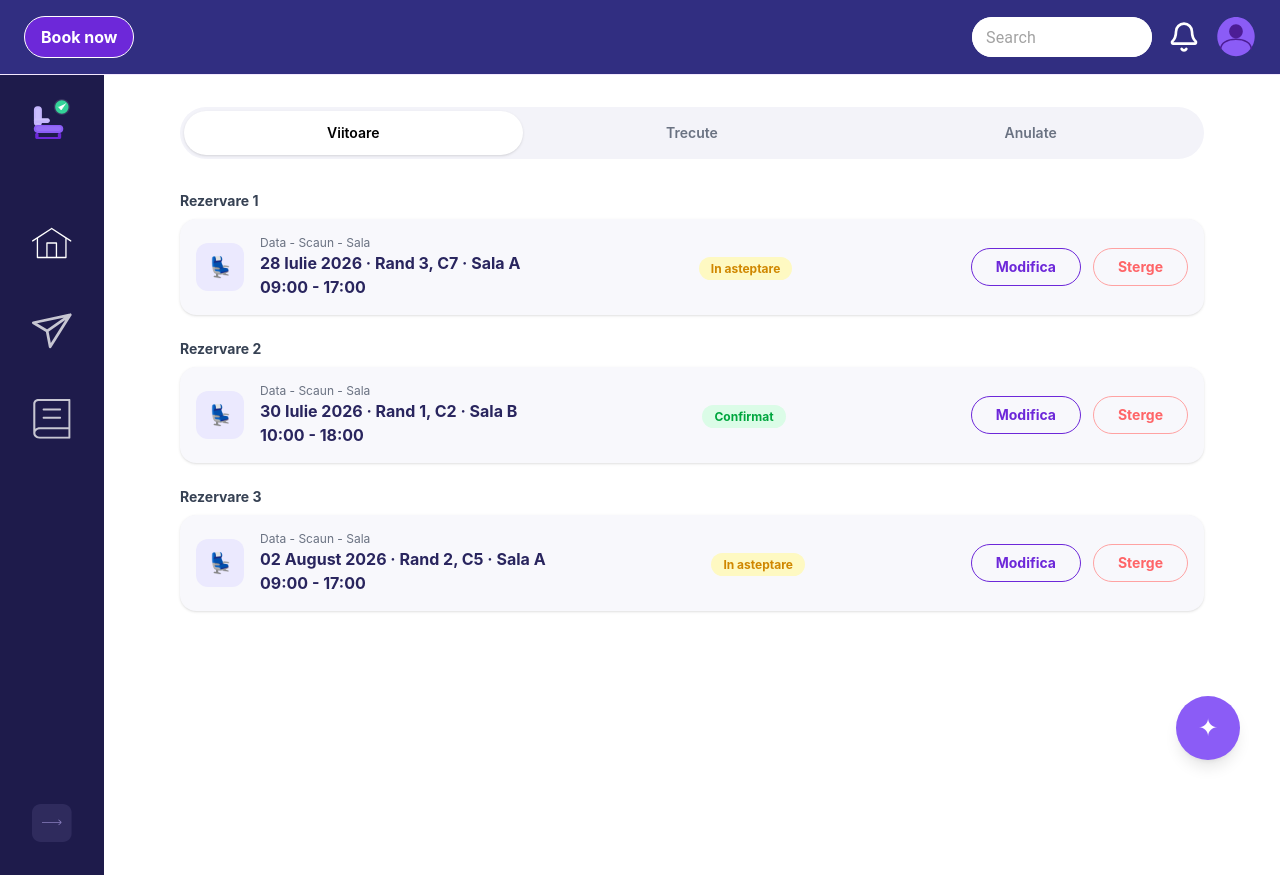
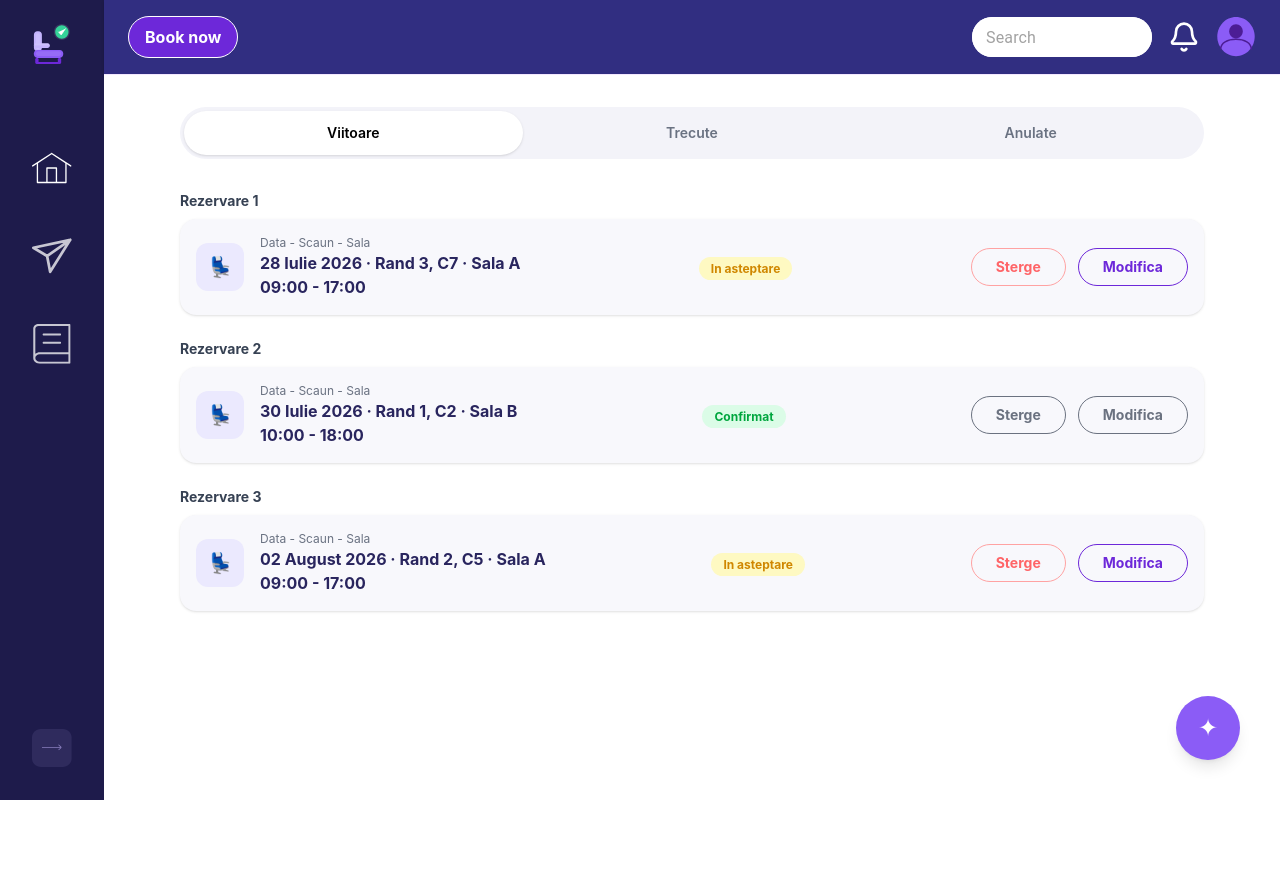
Before and after one commit to Edward11-boop/ITSSProject2026, a React (Vite) app: page /history in a window 1280 px wide. After the commit the page ends 800 px from the top, so only its background shows below. Built offline with nearby package versions, Linux system fonts and the light colour scheme.

Commit message:
Fixed history and App.jsx

```diff
--- a/src/App.jsx
+++ b/src/App.jsx
@@ -28,6 +28,7 @@ const AppContent = () => {
   const dashboardPages = [
     "/dashboard",
     "/notifications",
+    "/history",
   ];
 
   const showDashboardLayout =
--- a/src/pages/History.jsx
+++ b/src/pages/History.jsx
@@ -39,8 +39,6 @@ const History = () => {
 
     return (
         <div className="flex min-h-[calc(100vh-64px)] bg-white relative">
-
-            <Sidebar />
 
             <div className="relative flex-1 p-8">
                 <div className="mx-auto max-w-5xl">
@@ -89,15 +87,33 @@ const History = () => {
                                         </div>
 
                                         <div className="flex gap-3">
-                                            <button className="rounded-full border border-[#6D28D9] px-6 py-2 text-sm font-bold text-[#6D28D9] transition hover:bg-purple-50">
-                                                Modifica
-                                            </button>
+
+                                            {(booking.tab === "Viitoare" && booking.status === "In asteptare") &&
+                                                <>
                                                    <button
                                                         onClick={() => handleDeleteClick(booking.id)}
                                                         className="rounded-full border border-red-300 px-6 py-2 text-sm font-bold text-red-400 transition hover:bg-red-50"
                                                     >
                                                         Sterge
                                                     </button>
+                                                    <button className="rounded-full border border-[#6D28D9] px-6 py-2 text-sm font-bold text-[#6D28D9] transition hover:bg-purple-50">
+                                                        Modifica
+                                                    </button>
+                                                </>
+                                            }
+
+                                            {(booking.tab !== "Viitoare" || booking.status === "Confirmat") &&
+                                                <>
+                                                   <button
+                                                        className="rounded-full border border-[#6B7280] px-6 py-2 text-sm font-bold text-[#6B7280] transition"
+                                                    >
+                                                        Sterge
+                                                    </button>
+                                                    <button className="rounded-full border border-[#6B7280] px-6 py-2 text-sm font-bold text-[#6B7280] transition">
+                                                        Modifica
+                                                    </button>
+                                                </>
+                                            }
                                         </div>
 
                                     </div>
```
Lines whose indentation alone changed are shown as unchanged.
